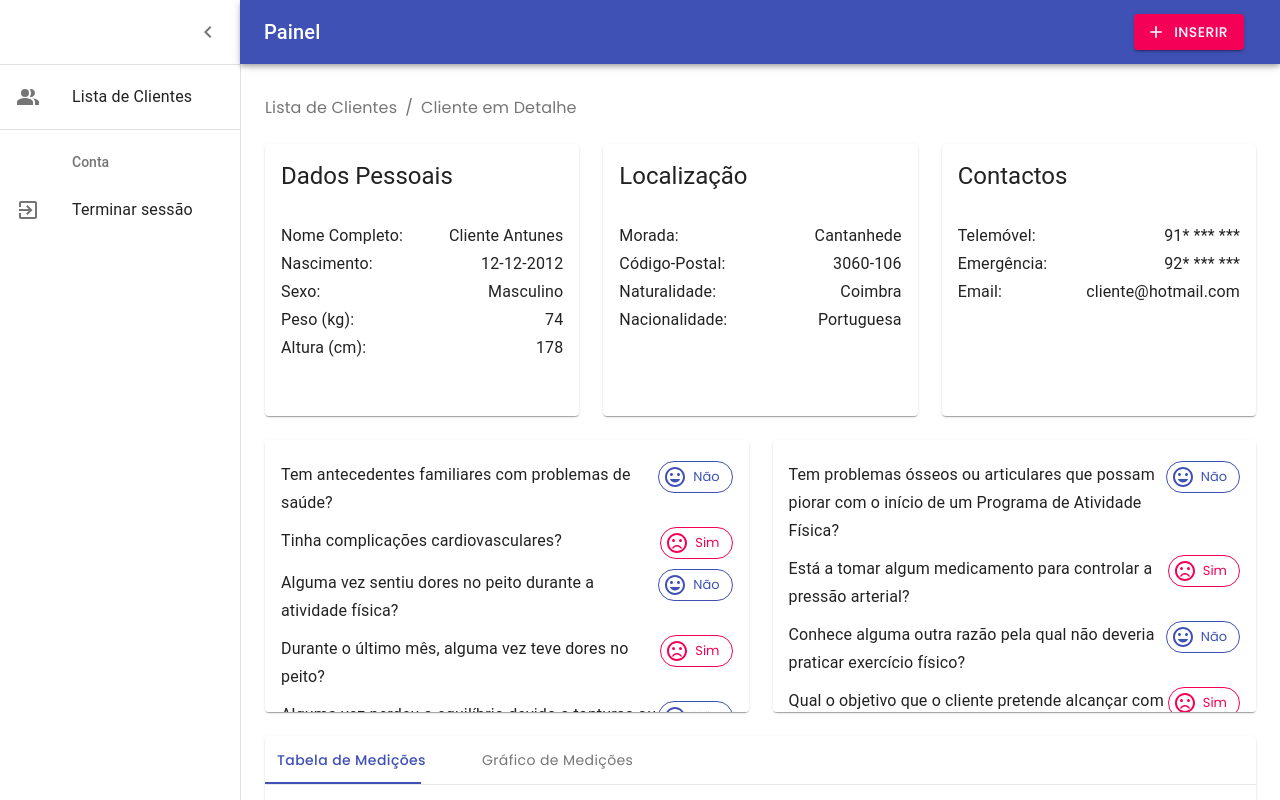
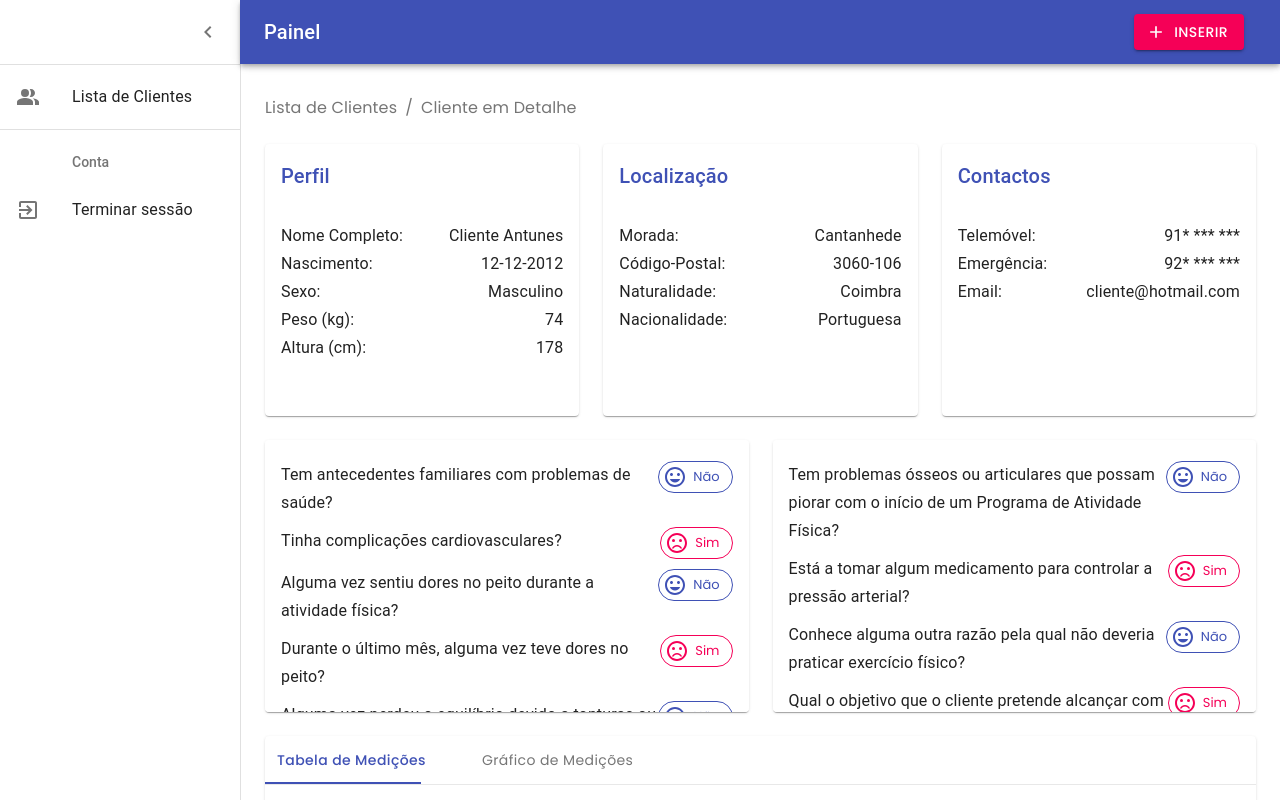
Before and after one commit to FranciscoMendes10866/squate, a React (Create React App) app in the folder juno/: page /dashboard/clients/details in a window 1280 px wide. Built offline with nearby package versions, Linux system fonts and the light colour scheme; the HTML template or start-up script is replaced by a standard one.

Commit message:
updated typography color (personal, location, contacts components)

```diff
--- a/juno/src/components/details/contacts.jsx
+++ b/juno/src/components/details/contacts.jsx
@@ -20,7 +20,7 @@ const ContactDetails = ({ fixedHeightPaper }) => {
   return (
     <Grid item xs={12} md={4}>
       <Paper className={fixedHeightPaper}>
-        <Typography variant="h5">Contactos</Typography>
+        <Typography variant="h6" color="primary">Contactos</Typography>
         <div className={classes.wrapper}>
           <div className={classes.items}>
             <Typography variant="subtitle1">Telemóvel:</Typography>
--- a/juno/src/components/details/location.jsx
+++ b/juno/src/components/details/location.jsx
@@ -20,7 +20,7 @@ const LocationDetails = ({ fixedHeightPaper }) => {
   return (
     <Grid item xs={12} md={4}>
       <Paper className={fixedHeightPaper}>
-        <Typography variant="h5">Localização</Typography>
+        <Typography variant="h6" color="primary">Localização</Typography>
         <div className={classes.wrapper}>
           <div className={classes.items}>
             <Typography variant="subtitle1">Morada:</Typography>
--- a/juno/src/components/details/personal.jsx
+++ b/juno/src/components/details/personal.jsx
@@ -20,7 +20,7 @@ const PersonalDetails = ({ fixedHeightPaper }) => {
   return (
     <Grid item xs={12} md={4}>
       <Paper className={fixedHeightPaper}>
-        <Typography variant="h5">Dados Pessoais</Typography>
+        <Typography variant="h6" color="primary">Perfil</Typography>
         <div className={classes.wrapper}>
           <div className={classes.items}>
             <Typography variant="subtitle1">Nome Completo:</Typography>
```
